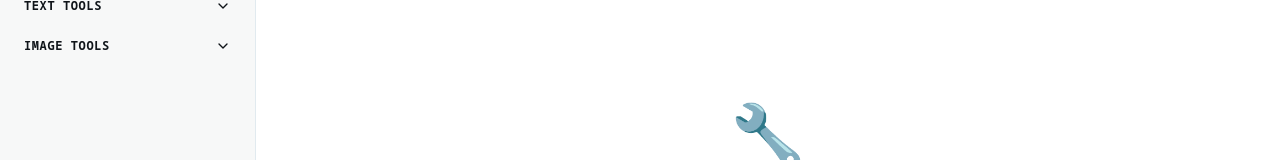
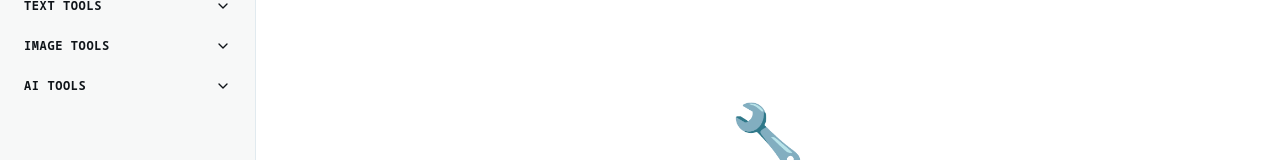
Before and after one commit to jint2020/dev-knife-web, a React (Vite) app: page / in a window 1280 px wide. Shown: the part 202-362 px from the top of the page. Built offline with nearby package versions, Linux system fonts and the light colour scheme.

Commit message:
feat: add AI category and update related tools for better organization

```diff
--- a/src/i18n/locales/en.ts
+++ b/src/i18n/locales/en.ts
@@ -98,6 +98,7 @@ export const en = {
       converters: 'Converters',
       text: 'Text Tools',
       image: 'Image Tools',
+      ai: 'AI Tools',
       all: 'All Tools',
     },
 
--- a/src/i18n/locales/zh.ts
+++ b/src/i18n/locales/zh.ts
@@ -84,6 +84,7 @@ export const zh = {
       converters: '转换工具',
       text: '文本工具',
       image: '图像工具',
+      ai: 'AI 工具',
       all: '所有工具',
     },
 
--- a/src/tools/ai-api-debugger/meta.ts
+++ b/src/tools/ai-api-debugger/meta.ts
@@ -4,10 +4,10 @@ import { MessageSquare } from 'lucide-react';
 export const aiApiDebuggerMeta: ToolMeta = {
   id: 'ai-api-debugger',
   title: 'AI API Playground',
-  locales: 'tools.aiApiDebugger',
+  locales: 'aiApiDebugger',
   description: 'Test and debug AI API requests directly from browser',
   icon: MessageSquare,
   path: '/tools/ai-api-debugger',
-  category: 'text',
+  category: 'ai',
   keywords: ['ai', 'api', 'playground', 'debugger', 'openai', 'claude', 'test', 'chat'],
 };
--- a/src/tools/api-cost-calculator/meta.ts
+++ b/src/tools/api-cost-calculator/meta.ts
@@ -4,10 +4,10 @@ import { DollarSign } from 'lucide-react';
 export const apiCostCalculatorMeta: ToolMeta = {
   id: 'api-cost-calculator',
   title: 'LLM Cost Calculator',
-  locales: 'tools.apiCostCalculator',
+  locales: 'apiCostCalculator',
   description: 'Calculate API costs for LLM usage',
   icon: DollarSign,
   path: '/tools/api-cost-calculator',
-  category: 'text',
+  category: 'ai',
   keywords: ['llm', 'api', 'cost', 'calculator', 'pricing', 'openai', 'claude', 'gemini'],
 };
--- a/src/tools/token-counter/meta.ts
+++ b/src/tools/token-counter/meta.ts
@@ -4,10 +4,10 @@ import { Hash } from 'lucide-react';
 export const tokenCounterMeta: ToolMeta = {
   id: 'token-counter',
   title: 'Token Counter',
-  locales: 'tools.tokenCounter',
+  locales: 'tokenCounter',
   description: 'Count tokens and characters for LLM prompts',
   icon: Hash,
   path: '/tools/token-counter',
-  category: 'text',
+  category: 'ai',
   keywords: ['token', 'counter', 'llm', 'gpt', 'claude', 'prompt', 'tokenizer'],
 };
--- a/src/types/tool.ts
+++ b/src/types/tool.ts
@@ -7,6 +7,7 @@ import type { ComponentType } from 'react';
  * Used to organize tools in the sidebar navigation
  */
 export type ToolCategory =
+  | 'ai'
   | 'crypto'
   | 'converters'
   | 'formatters'
```
